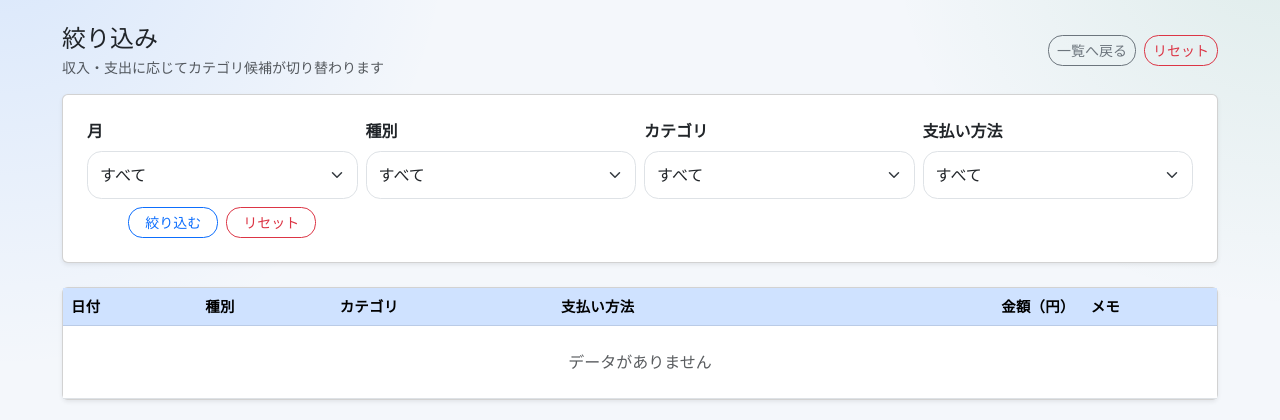
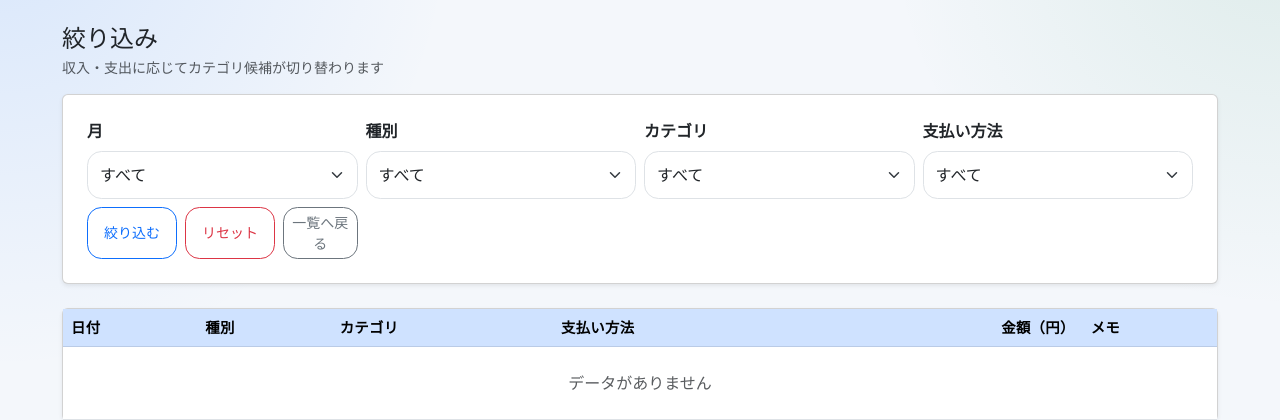
Before and after one commit to nagi91204/Kakeibo_Project, a Django app: page /filter/ in a window 1280 px wide. Shown: the part 84-504 px from the top of the page. Run offline with Django 5.2, Linux system fonts and the light colour scheme; the visitor is signed in with stand-in values (Sample User, id 1); data that the repository does not hold is empty.

```diff
--- a/kakeibo/templates/kakeibo/filter.html
+++ b/kakeibo/templates/kakeibo/filter.html
@@ -7,12 +7,7 @@
         <h4 class="page-title mb-1">絞り込み</h4>
         <div class="text-muted small">収入・支出に応じてカテゴリ候補が切り替わります</div>
     </div>
-    <div class="d-flex flex-wrap gap-2 justify-content-center">
-        <a href="{% url 'kakeibo:list' %}"
-            class="btn btn-outline-secondary btn-sm d-inline-flex align-items-center justify-content-center">一覧へ戻る</a>
-        <a href="{% url 'kakeibo:filter' %}"
-            class="btn btn-outline-danger btn-sm d-inline-flex align-items-center justify-content-center">リセット</a>
-    </div>
+
 </div>
 
 <form method="get" class="card shadow-sm mb-4">
@@ -60,6 +55,10 @@
                     class="btn btn-outline-primary btn-sm d-inline-flex align-items-center justify-content-center flex-shrink-0 px-3">絞り込む</button>
                 <a href="{% url 'kakeibo:filter' %}"
                     class="btn btn-outline-danger btn-sm d-inline-flex align-items-center justify-content-center flex-shrink-0 px-3">リセット</a>
+                <div class="d-flex flex-wrap gap-2 justify-content-center">
+                    <a href="{% url 'kakeibo:list' %}"
+                        class="btn btn-outline-secondary btn-sm d-inline-flex align-items-center justify-content-center">一覧へ戻る</a>
+                </div>
             </div>
         </div>
     </div>
```
